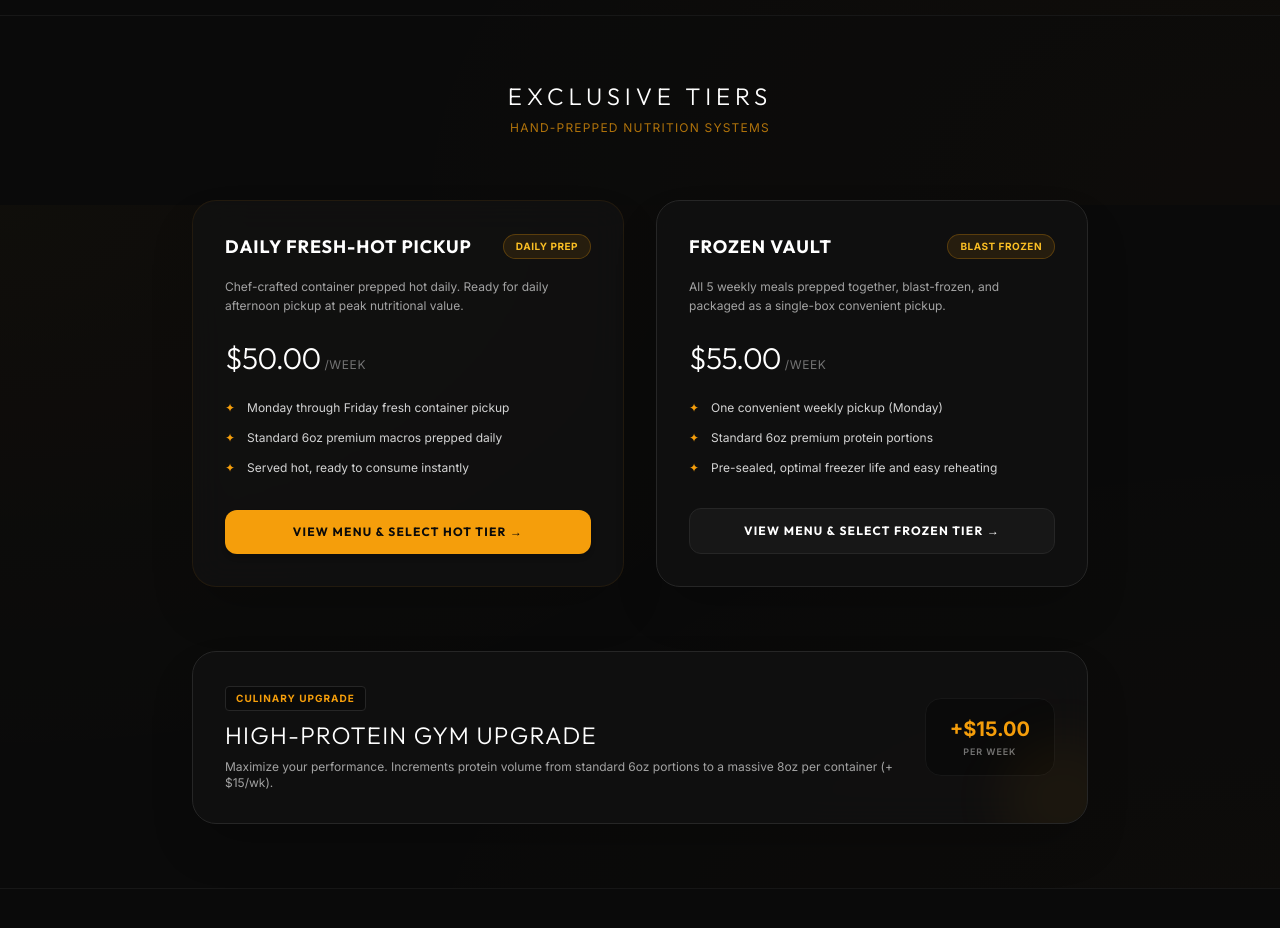
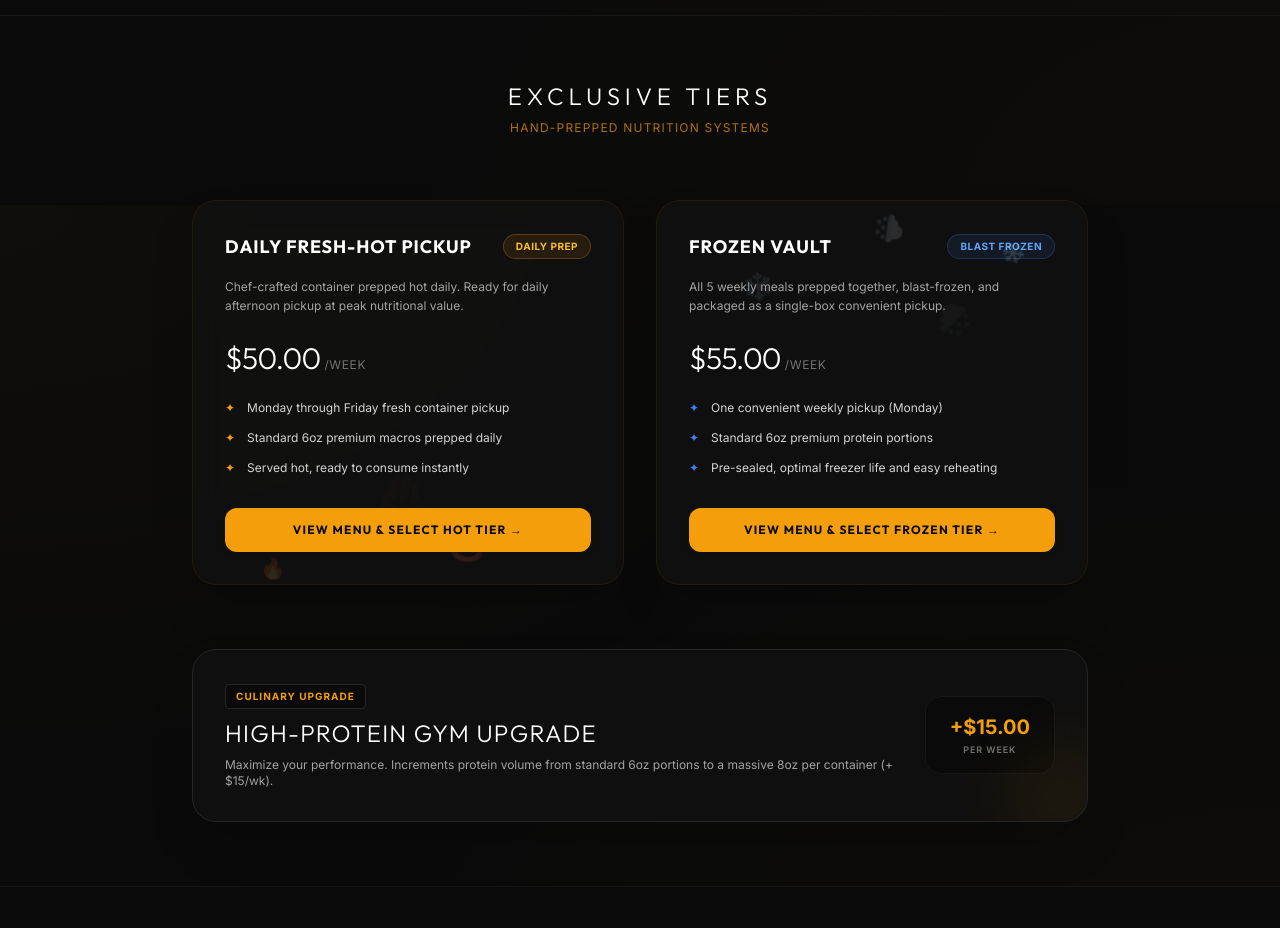
Before and after one commit to ananyasnh/vault716, a Flask app: page / in a window 1280 px wide. Shown: the part 595-1523 px from the top of the page. Run offline with Flask 3, Linux system fonts and the light colour scheme; data comes from the database, SQL or seed files in the repository; some libraries are stand-ins or nearby versions.

Commit message:
Enhance index page with rising hot steam and falling snow particles and orange buttons

```diff
--- a/templates/index.html
+++ b/templates/index.html
@@ -70,6 +70,51 @@
     </div>
 </div>
 
+<!-- Styling for premium tier animations -->
+<style>
+    /* Rising steam/fire particles for Daily Fresh-Hot card */
+    @keyframes steam {
+        0% {
+            transform: translateY(0) scale(0.8) rotate(0deg);
+            opacity: 0;
+        }
+        30% {
+            opacity: 0.6;
+        }
+        100% {
+            transform: translateY(-90px) scale(1.4) rotate(15deg);
+            opacity: 0;
+        }
+    }
+    .steam-particle {
+        position: absolute;
+        pointer-events: none;
+        animation: steam 3s infinite ease-in-out;
+        opacity: 0;
+    }
+
+    /* Falling snow/hail particles for Frozen Vault card */
+    @keyframes snow {
+        0% {
+            transform: translateY(-20px) rotate(0deg) scale(0.8);
+            opacity: 0;
+        }
+        20% {
+            opacity: 0.7;
+        }
+        100% {
+            transform: translateY(130px) rotate(360deg) scale(1.2);
+            opacity: 0;
+        }
+    }
+    .snow-particle {
+        position: absolute;
+        pointer-events: none;
+        animation: snow 4s infinite linear;
+        opacity: 0;
+    }
+</style>
+
 <!-- Business Plan Pricing Options -->
 <div class="py-16 bg-neutral-950/40 border-t border-neutral-900">
     <div class="mx-auto max-w-7xl px-6 lg:px-8">
@@ -81,6 +126,15 @@
         <div class="mx-auto mt-12 grid max-w-md grid-cols-1 gap-8 sm:mt-16 lg:max-w-4xl lg:grid-cols-2">
             <!-- Tier 1: Daily Fresh-Hot Pickup -->
             <a href="/tier/fresh-hot" class="flex flex-col justify-between rounded-3xl p-8 glass-panel shadow-2xl relative overflow-hidden transition-all duration-300 hover:border-amber-500/30 hover:shadow-lg hover:shadow-amber-500/5 cursor-pointer group no-underline {% if hot_spots_full %}opacity-60 grayscale-[20%]{% endif %}">
+                <!-- Floating hot particles -->
+                <div class="absolute inset-0 overflow-hidden pointer-events-none">
+                    <span class="steam-particle text-amber-500/25" style="left: 15%; bottom: -10px; animation-delay: 0s; font-size: 24px;">🔥</span>
+                    <span class="steam-particle text-amber-500/15" style="left: 45%; bottom: -15px; animation-delay: 1.2s; font-size: 28px;">♨️</span>
+                    <span class="steam-particle text-amber-500/30" style="left: 75%; bottom: -10px; animation-delay: 0.6s; font-size: 20px;">🔥</span>
+                    <span class="steam-particle text-amber-500/20" style="left: 30%; bottom: -20px; animation-delay: 1.8s; font-size: 22px;">🔥</span>
+                    <span class="steam-particle text-amber-500/25" style="left: 60%; bottom: -12px; animation-delay: 2.4s; font-size: 26px;">♨️</span>
+                </div>
+
                 {% if hot_spots_full %}
                     <div class="absolute inset-0 bg-neutral-950/65 backdrop-blur-[1px] flex flex-col justify-center items-center p-6 text-center z-10">
                         <span class="px-4 py-2 rounded-xl bg-neutral-900 border border-neutral-800 text-amber-500 font-bold text-xs font-display tracking-widest uppercase shadow-lg">WAITLIST ONLY</span>
@@ -115,17 +169,26 @@
                         </li>
                     </ul>
                 </div>
-                <div class="mt-8">
+                <div class="mt-8 relative z-10">
                     <span class="block w-full text-center rounded-xl bg-amber-500 group-hover:bg-amber-400 text-neutral-950 font-bold text-xs uppercase tracking-widest py-3.5 shadow-md btn-glow transition-all font-display">View Menu & Select Hot Tier →</span>
                 </div>
             </a>
 
             <!-- Tier 2: Frozen Vault -->
-            <a href="/tier/weekly-frozen" class="flex flex-col justify-between rounded-3xl p-8 glass-panel shadow-2xl relative overflow-hidden transition-all duration-300 hover:border-amber-500/30 hover:shadow-lg hover:shadow-amber-500/5 border-neutral-800 cursor-pointer group no-underline">
+            <a href="/tier/weekly-frozen" class="flex flex-col justify-between rounded-3xl p-8 glass-panel shadow-2xl relative overflow-hidden transition-all duration-300 hover:border-blue-500/30 hover:shadow-lg hover:shadow-blue-500/5 cursor-pointer group no-underline">
+                <!-- Floating cold particles -->
+                <div class="absolute inset-0 overflow-hidden pointer-events-none">
+                    <span class="snow-particle text-blue-400/30" style="left: 20%; top: -10px; animation-delay: 0s; font-size: 24px;">❄️</span>
+                    <span class="snow-particle text-blue-300/20" style="left: 50%; top: -15px; animation-delay: 1.5s; font-size: 28px;">🌨️</span>
+                    <span class="snow-particle text-blue-400/35" style="left: 80%; top: -10px; animation-delay: 0.8s; font-size: 20px;">❄️</span>
+                    <span class="snow-particle text-blue-300/25" style="left: 35%; top: -20px; animation-delay: 2.3s; font-size: 22px;">❄️</span>
+                    <span class="snow-particle text-blue-400/30" style="left: 65%; top: -12px; animation-delay: 3.1s; font-size: 26px;">🌨️</span>
+                </div>
+
                 <div>
                     <div class="flex items-center justify-between gap-x-4">
                         <h3 class="text-lg font-bold tracking-wider text-white font-display uppercase">Frozen Vault</h3>
-                        <span class="rounded-full bg-amber-500/10 px-3 py-1 text-[10px] uppercase font-bold tracking-wider text-amber-400 border border-amber-500/25">Blast Frozen</span>
+                        <span class="rounded-full bg-blue-500/10 px-3 py-1 text-[10px] uppercase font-bold tracking-wider text-blue-400 border border-blue-500/25">Blast Frozen</span>
                     </div>
 
                     <p class="mt-4 text-xs leading-relaxed text-neutral-400 font-sans">All 5 weekly meals prepped together, blast-frozen, and packaged as a single-box convenient pickup.</p>
@@ -137,21 +200,21 @@
 
                     <ul role="list" class="mt-6 space-y-3.5 text-xs text-neutral-300 font-sans">
                         <li class="flex gap-x-3 items-center">
-                            <span class="text-amber-500">✦</span>
+                            <span class="text-blue-500">✦</span>
                             One convenient weekly pickup (Monday)
                         </li>
                         <li class="flex gap-x-3 items-center">
-                            <span class="text-amber-500">✦</span>
+                            <span class="text-blue-500">✦</span>
                             Standard 6oz premium protein portions
                         </li>
                         <li class="flex gap-x-3 items-center">
-                            <span class="text-amber-500">✦</span>
+                            <span class="text-blue-500">✦</span>
                             Pre-sealed, optimal freezer life and easy reheating
                         </li>
                     </ul>
                 </div>
-                <div class="mt-8">
-                    <span class="block w-full text-center rounded-xl bg-neutral-900 group-hover:bg-neutral-800 text-white border border-neutral-800 font-bold text-xs uppercase tracking-widest py-3.5 transition-all font-display">View Menu & Select Frozen Tier →</span>
+                <div class="mt-8 relative z-10">
+                    <span class="block w-full text-center rounded-xl bg-amber-500 group-hover:bg-amber-400 text-neutral-950 font-bold text-xs uppercase tracking-widest py-3.5 shadow-md btn-glow transition-all font-display">View Menu & Select Frozen Tier →</span>
                 </div>
             </a>
         </div>
```
